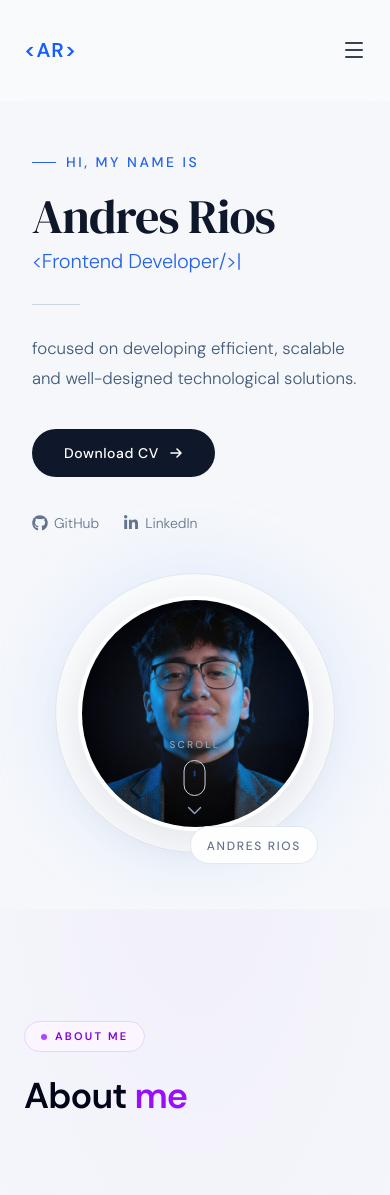
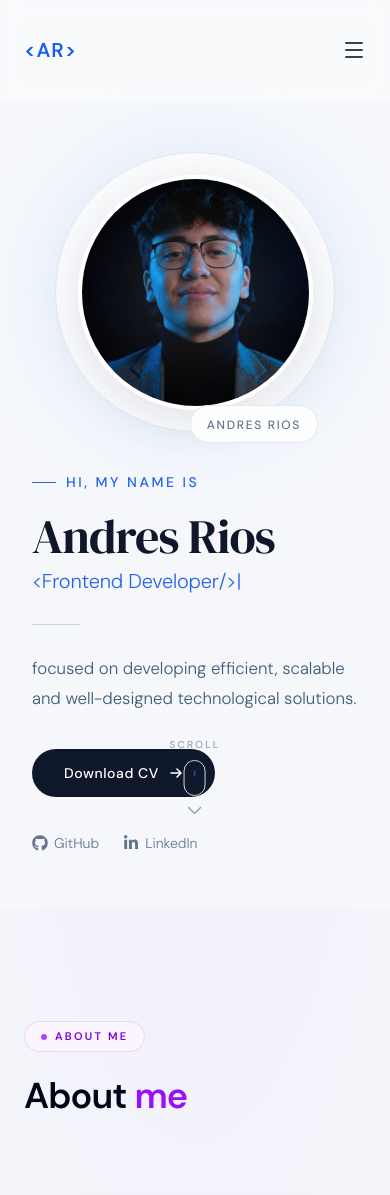
Before and after one commit to AndresRios123/Portfolio, a Next.js app: page /en in a window 390 px wide. Shown: the top 1195 px of the page. Built offline with nearby package versions, Linux system fonts and the light colour scheme.

Commit message:
posicion imagen hero mobile cambiada

```diff
--- a/app/components/sections/Hero.tsx
+++ b/app/components/sections/Hero.tsx
@@ -104,7 +104,10 @@ export default function Hero() {
           timer = setTimeout(() => setShowScroll(false), 1000);
         }
       } else {
-        if (timer) { clearTimeout(timer); timer = null; }
+        if (timer) {
+          clearTimeout(timer);
+          timer = null;
+        }
         setShowScroll(true);
       }
     };
@@ -121,15 +124,44 @@ export default function Hero() {
       className={`${dmSans.variable} ${dmSerif.variable} relative bg-[#f5f7fb] pt-24 transition-colors duration-300 dark:bg-[#070b14]`}
     >
       <div className="mx-auto grid min-h-[calc(100vh-80px)] max-w-6xl items-center gap-10 px-8 py-14 md:grid-cols-2 md:px-12 lg:px-20">
+        {/* ── Image column ── */}
+        <motion.div
+          className="order-1 flex items-center justify-center md:order-2"
+          variants={imageVariants}
+          initial="hidden"
+          animate="visible"
+        >
+          <div className="relative flex h-[280px] w-[280px] items-center justify-center rounded-full border border-[#e2e8f0] bg-white/40 shadow-[0_0_80px_rgba(147,197,253,0.22)] transition-colors duration-300 sm:h-[340px] sm:w-[340px] lg:h-[420px] lg:w-[420px] dark:border-[#1e3a8a]/40 dark:bg-[#0f172a]/50 dark:shadow-[0_0_100px_rgba(59,130,246,0.14)]">
+            <div className="relative h-[235px] w-[235px] overflow-hidden rounded-full border-[4px] border-white shadow-[0_10px_40px_rgba(15,23,42,0.1)] sm:h-[285px] sm:w-[285px] lg:h-[355px] lg:w-[355px] dark:border-[#1e293b] dark:shadow-[0_14px_40px_rgba(0,0,0,0.4)]">
+              <Image
+                src="/profileeee.jpg"
+                alt="Foto de perfil"
+                fill
+                className="object-cover object-top"
+                priority
+              />
+            </div>
+
+            <div className="absolute -bottom-3 right-4 rounded-full border border-[#e2e8f0] bg-white/90 px-4 py-1.5 backdrop-blur-sm dark:border-[#1e293b] dark:bg-[#0f172a]/90">
+              <span
+                className="text-xs font-medium uppercase tracking-widest text-[#64748b] dark:text-[#475569]"
+                style={{ fontFamily: "var(--font-dm-sans)", letterSpacing: "0.14em" }}
+              >
+                {t("name")}
+              </span>
+            </div>
+
+            <div className="absolute inset-0 rounded-full bg-[radial-gradient(circle,_rgba(255,255,255,0.12)_0%,_rgba(219,234,254,0)_65%)] dark:bg-[radial-gradient(circle,_rgba(96,165,250,0.08)_0%,_rgba(15,23,42,0)_68%)]" />
+          </div>
+        </motion.div>
 
         {/* ── Text column ── */}
         <motion.div
-          className="flex flex-col items-start justify-center"
+          className="order-2 flex flex-col items-start justify-center md:order-1"
           variants={containerVariants}
           initial="hidden"
           animate="visible"
         >
-          {/* Eyebrow */}
           <motion.p
             variants={itemVariants}
             className="mb-5 flex items-center gap-2.5 text-sm font-medium uppercase tracking-[0.18em] text-[#2563eb] dark:text-[#60a5fa]"
@@ -139,7 +171,6 @@ export default function Hero() {
             {t("greeting")}
           </motion.p>
 
-          {/* Name — serif display */}
           <motion.h1
             variants={itemVariants}
             className="mb-2 text-5xl font-normal leading-[1.0] tracking-[-0.02em] text-[#0f172a] md:text-6xl lg:text-[5.2rem] dark:text-[#f1f5f9]"
@@ -148,7 +179,6 @@ export default function Hero() {
             {t("name")}
           </motion.h1>
 
-          {/* Typewriter role — lighter sans */}
           <motion.h2
             variants={itemVariants}
             className="mb-7 min-h-[1.4em] w-full text-xl font-light leading-snug tracking-[-0.01em] text-[#2563eb] md:text-2xl lg:text-3xl dark:text-[#60a5fa]"
@@ -157,13 +187,11 @@ export default function Hero() {
             <TypewriterRole roles={roles} />
           </motion.h2>
 
-          {/* Divider */}
           <motion.div
             variants={itemVariants}
             className="mb-7 h-px w-12 bg-[#cbd5e1] dark:bg-[#1e293b]"
           />
 
-          {/* Description */}
           <motion.p
             variants={itemVariants}
             className="mb-9 max-w-md text-[1.05rem] font-light leading-[1.8] text-[#415a77] dark:text-[#94a3b8]"
@@ -172,7 +200,6 @@ export default function Hero() {
             {t("description")}
           </motion.p>
 
-          {/* CTA */}
           <motion.a
             variants={itemVariants}
             href="/cv.pdf"
@@ -182,11 +209,16 @@ export default function Hero() {
           >
             {t("button")}
             <svg width="14" height="14" viewBox="0 0 14 14" fill="none">
-              <path d="M2 7h10M8 3l4 4-4 4" stroke="currentColor" strokeWidth="1.6" strokeLinecap="round" strokeLinejoin="round"/>
+              <path
+                d="M2 7h10M8 3l4 4-4 4"
+                stroke="currentColor"
+                strokeWidth="1.6"
+                strokeLinecap="round"
+                strokeLinejoin="round"
+              />
             </svg>
           </motion.a>
 
-          {/* Social links */}
           <motion.nav
             variants={itemVariants}
             aria-label="Redes sociales"
@@ -211,47 +243,12 @@ export default function Hero() {
             ))}
           </motion.nav>
         </motion.div>
-
-        {/* ── Image column ── */}
-        <motion.div
-          className="flex items-center justify-center"
-          variants={imageVariants}
-          initial="hidden"
-          animate="visible"
-        >
-          <div className="relative flex h-[280px] w-[280px] items-center justify-center rounded-full border border-[#e2e8f0] bg-white/40 shadow-[0_0_80px_rgba(147,197,253,0.22)] transition-colors duration-300 sm:h-[340px] sm:w-[340px] lg:h-[420px] lg:w-[420px] dark:border-[#1e3a8a]/40 dark:bg-[#0f172a]/50 dark:shadow-[0_0_100px_rgba(59,130,246,0.14)]">
-            <div className="relative h-[235px] w-[235px] overflow-hidden rounded-full border-[4px] border-white shadow-[0_10px_40px_rgba(15,23,42,0.1)] sm:h-[285px] sm:w-[285px] lg:h-[355px] lg:w-[355px] dark:border-[#1e293b] dark:shadow-[0_14px_40px_rgba(0,0,0,0.4)]">
-              <Image
-                src="/profileeee.jpg"
-                alt="Foto de perfil"
-                fill
-                className="object-cover object-top"
-                priority
-              />
-            </div>
-
-            {/* Subtle name label overlaid bottom-right */}
-            <div
-              className="absolute -bottom-3 right-4 rounded-full border border-[#e2e8f0] bg-white/90 px-4 py-1.5 backdrop-blur-sm dark:border-[#1e293b] dark:bg-[#0f172a]/90"
-            >
-              <span
-                className="text-xs font-medium tracking-widest text-[#64748b] uppercase dark:text-[#475569]"
-                style={{ fontFamily: "var(--font-dm-sans)", letterSpacing: "0.14em" }}
-              >
-                {t("name")}
-              </span>
-            </div>
-
-            <div className="absolute inset-0 rounded-full bg-[radial-gradient(circle,_rgba(255,255,255,0.12)_0%,_rgba(219,234,254,0)_65%)] dark:bg-[radial-gradient(circle,_rgba(96,165,250,0.08)_0%,_rgba(15,23,42,0)_68%)]" />
-          </div>
-        </motion.div>
       </div>
 
-      {/* ── Scroll indicator ── */}
       <AnimatePresence>
         {showScroll && (
           <motion.div
-            className="fixed bottom-8 left-1/2 -translate-x-1/2 z-50 flex flex-col items-center gap-2"
+            className="fixed bottom-8 left-1/2 z-50 flex -translate-x-1/2 flex-col items-center gap-2"
             initial={{ opacity: 0, y: -8 }}
             animate={{ opacity: 1, y: 0 }}
             exit={{ opacity: 0, y: 10, transition: { duration: 0.4, ease: "easeInOut" } }}
@@ -271,12 +268,21 @@ export default function Hero() {
               />
             </div>
             <motion.svg
-              width="14" height="8" viewBox="0 0 14 8" fill="none"
+              width="14"
+              height="8"
+              viewBox="0 0 14 8"
+              fill="none"
               className="text-[#94a3b8] dark:text-[#334155]"
               animate={{ y: [0, 3, 0] }}
               transition={{ duration: 1.6, repeat: Infinity, ease: "easeInOut", delay: 0.2 }}
             >
-              <path d="M1 1L7 7L13 1" stroke="currentColor" strokeWidth="1.5" strokeLinecap="round" strokeLinejoin="round" />
+              <path
+                d="M1 1L7 7L13 1"
+                stroke="currentColor"
+                strokeWidth="1.5"
+                strokeLinecap="round"
+                strokeLinejoin="round"
+              />
             </motion.svg>
           </motion.div>
         )}
```
